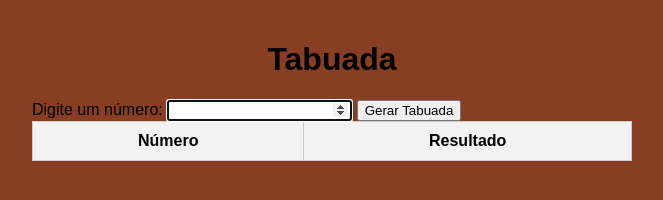
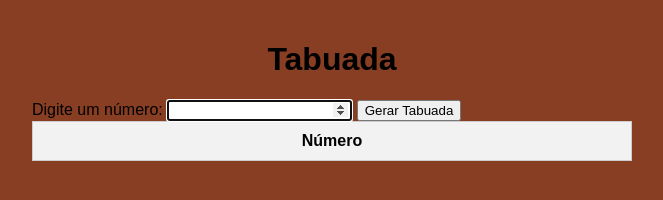
Before and after one commit to Sougasa/tabuada, a plain HTML site: page index.html in a window 1280 px wide. Shown: the whole page, without its empty margins (308-971 px from the left). Drawn offline with Linux system fonts and the light colour scheme.

Commit message:
index.html

```diff
--- a/index.html
+++ b/index.html
@@ -17,7 +17,6 @@
                 <thead>
                     <tr>
                         <th>Número</th>
-                        <th>Resultado</th>
                     </tr>
                 </thead>
                 <tbody id="tabuadaBody">
```
